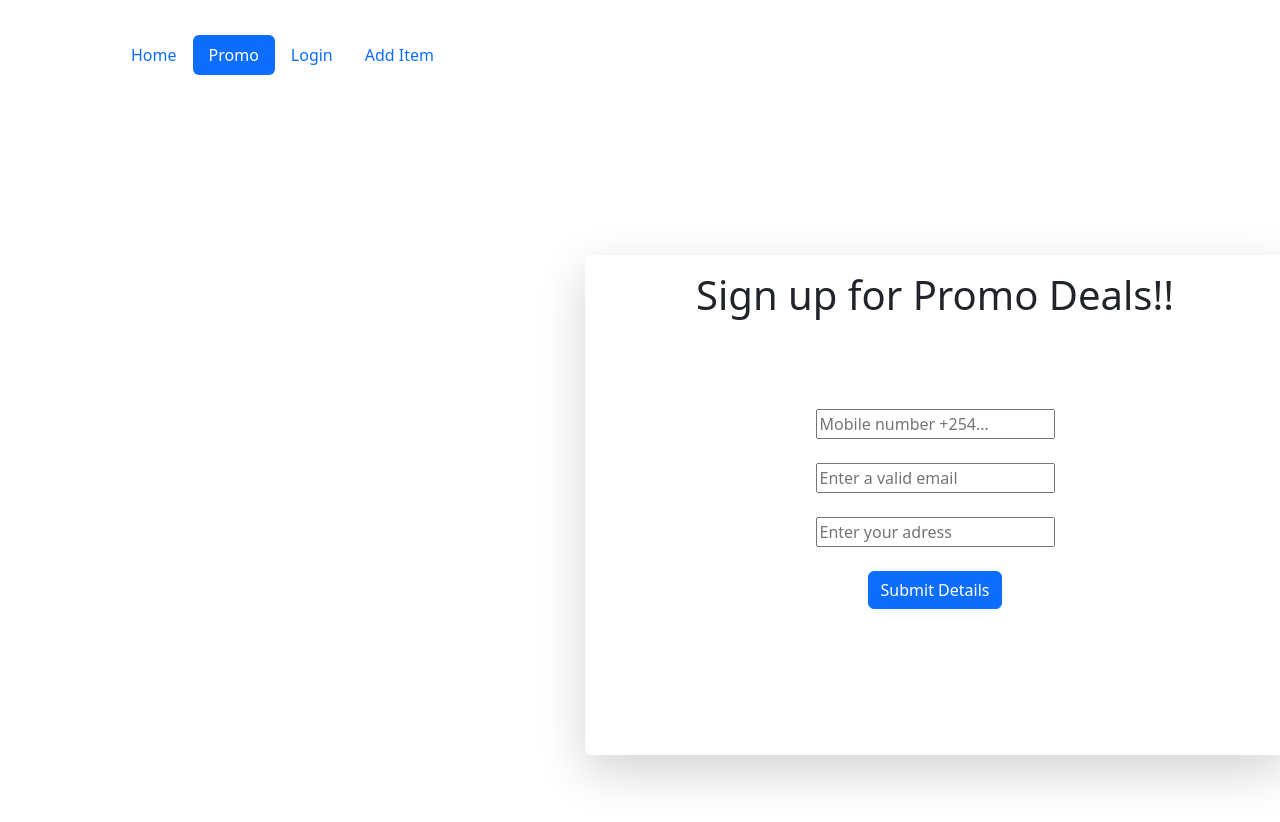
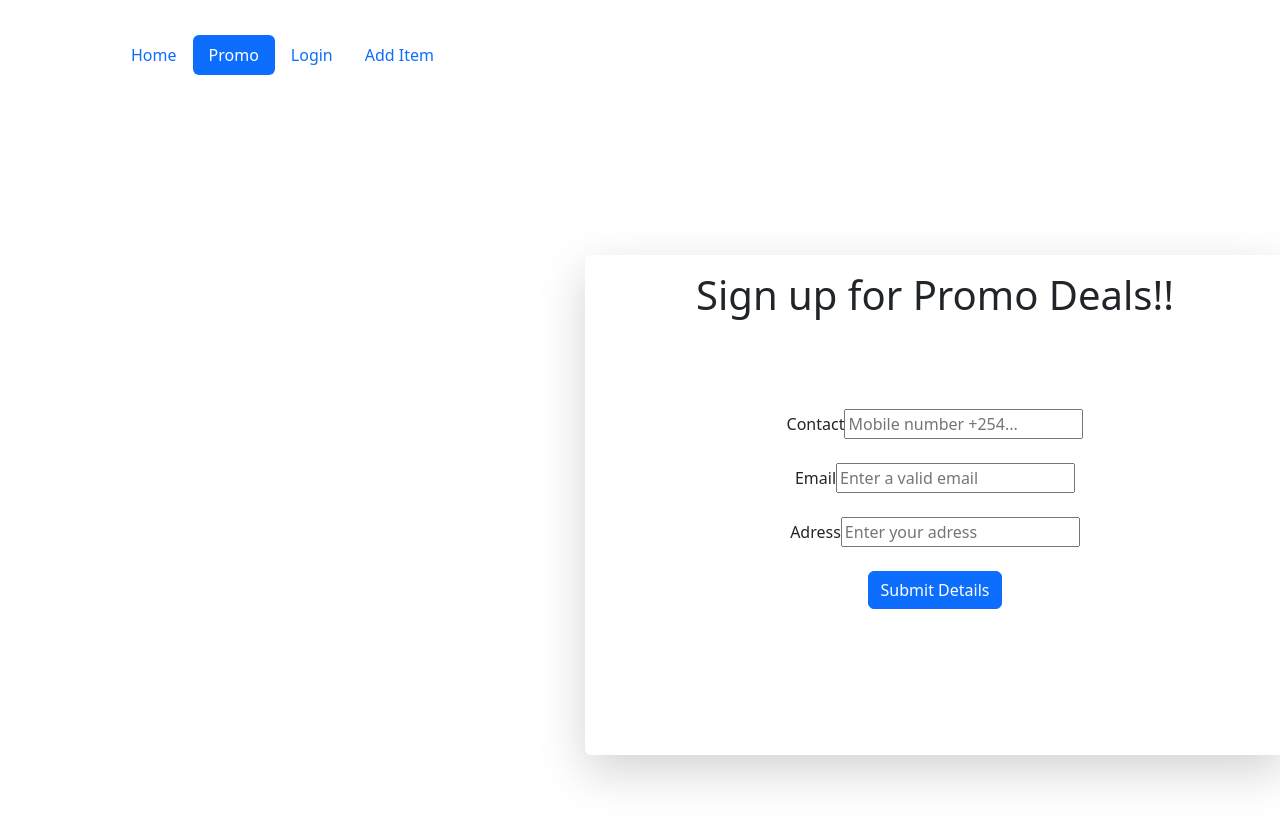
Before and after one commit to coder-ph/e-commerce-project, a React (Vite) app: page /promo in a window 1280 px wide. Shown: the top 822 px of the page. Built offline with nearby package versions, Linux system fonts and the light colour scheme.

Commit message:
add form labes

```diff
--- a/src/Pages/Promo.jsx
+++ b/src/Pages/Promo.jsx
@@ -12,18 +12,21 @@ function Promo() {
         <h1>Sign up for Promo Deals!!</h1>
         <div className='login'>
           <form>
+            <label htmlFor="">Contact</label>
             <input
               type="tel"
               name="telephone"
               placeholder="Mobile number +254..."
             />{" "}
             <br /> <br />
+            <label htmlFor="">Email </label>
             <input
               type="email"
               name="email"
               placeholder="Enter a valid email"
             />{" "}
             <br /> <br />
+            <label htmlFor="">Adress </label>
             <input
               type="adress"
               name="adress"
```
